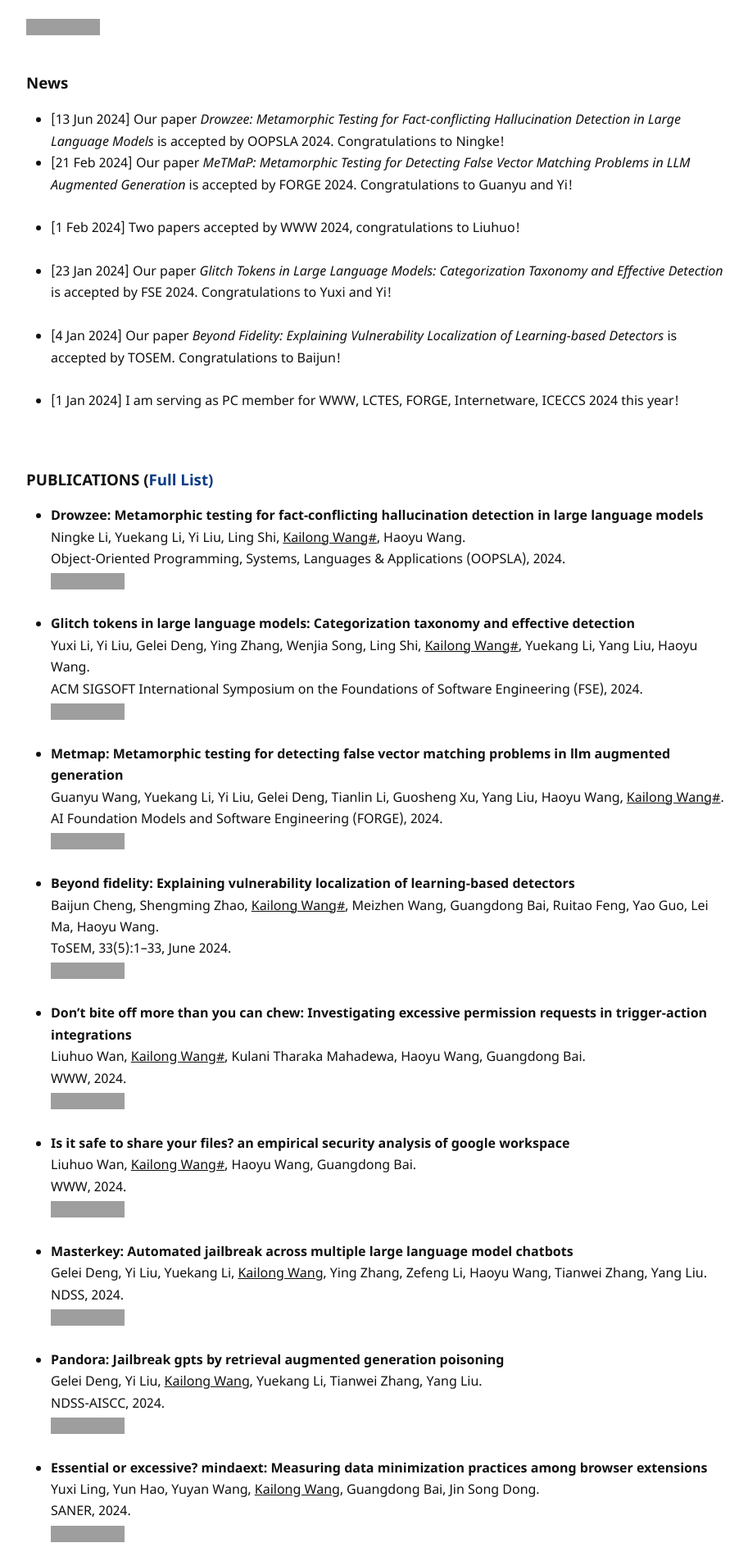
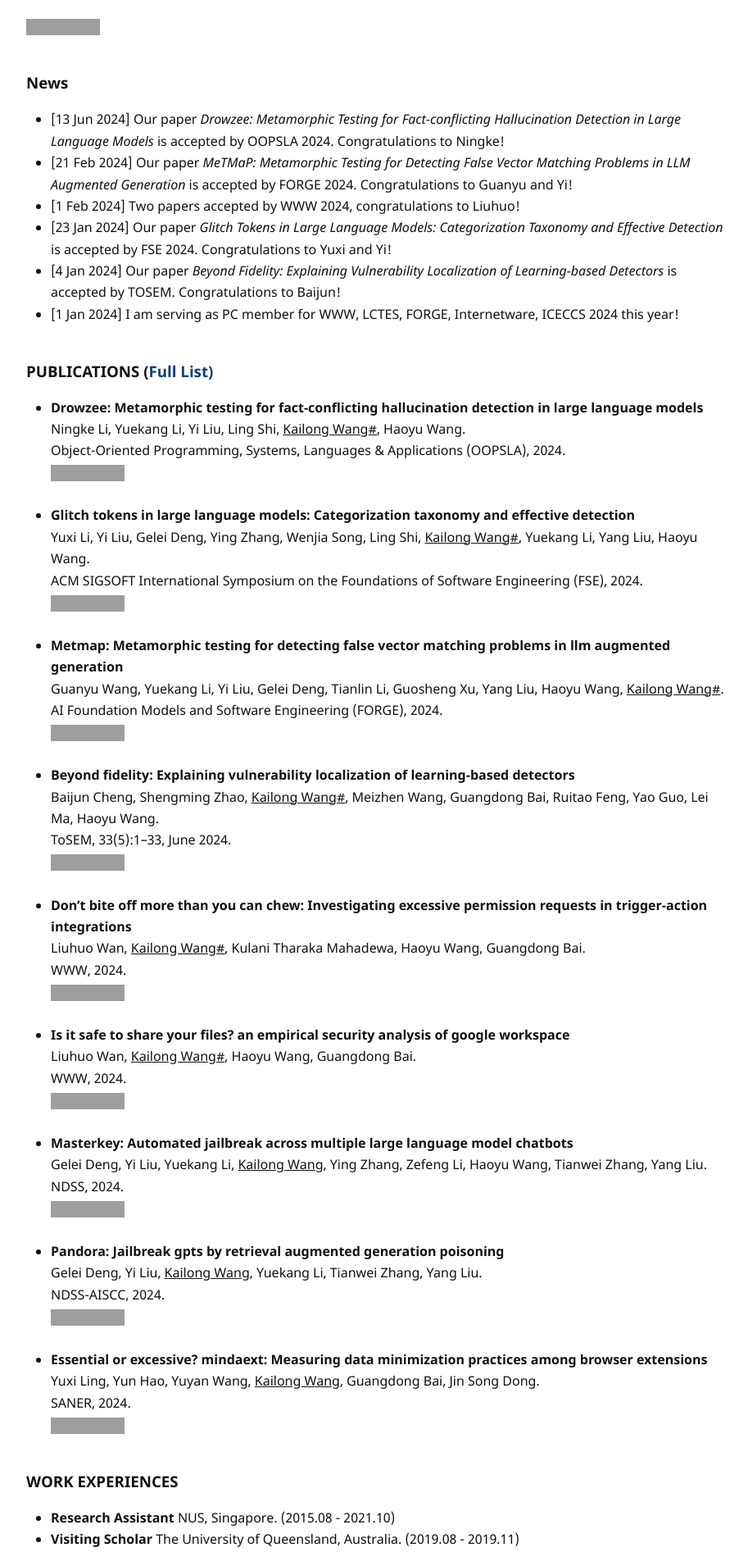
Before and after one commit to izZCrown/izZCrown.github.io, a Jekyll site: the page built from index.html, in a window 1280 px wide. Shown: the part 376-2269 px from the top of the page at 82% size, without its empty margins (178-1091 px from the left). Built offline with Jekyll 4.4.1, drawn with Linux system fonts in a browser that asks for light colours; some web fonts are replaced; grey boxes are pictures that could not be loaded.

Commit message:
Initial commit

```diff
--- a/index.html
+++ b/index.html
@@ -71,11 +71,11 @@ layout: default
       <!-- <a style="color:red;" > [New!] </a> -->
       <!-- <b><a href="assets/papers/InputReflector-Paper.pdf"> Repairing Failure-inducing Inputs with Input Reflection.</a></b> -->
       <li>[13 Jun 2024] Our paper <i>Drowzee: Metamorphic Testing for Fact-conflicting Hallucination Detection in Large Language Models</i> is accepted by OOPSLA 2024. Congratulations to Ningke!</li>
-      <li>[21 Feb 2024] Our paper <i>MeTMaP: Metamorphic Testing for Detecting False Vector Matching Problems in LLM Augmented Generation</i> is accepted by FORGE 2024. Congratulations to Guanyu and Yi!</li> <br/>
-      <li>[1 Feb 2024] Two papers accepted by WWW 2024, congratulations to Liuhuo!</li> <br/>
-      <li>[23 Jan 2024] Our paper <i>Glitch Tokens in Large Language Models: Categorization Taxonomy and Effective Detection</i> is accepted by FSE 2024. Congratulations to Yuxi and Yi!</li> <br/>
-      <li>[4 Jan 2024] Our paper <i>Beyond Fidelity: Explaining Vulnerability Localization of Learning-based Detectors</i> is accepted by TOSEM. Congratulations to Baijun!</li> <br/>
-      <li>[1 Jan 2024] I am serving as PC member for WWW, LCTES, FORGE, Internetware, ICECCS 2024 this year!</li> <br/>
+      <li>[21 Feb 2024] Our paper <i>MeTMaP: Metamorphic Testing for Detecting False Vector Matching Problems in LLM Augmented Generation</i> is accepted by FORGE 2024. Congratulations to Guanyu and Yi!</li>
+      <li>[1 Feb 2024] Two papers accepted by WWW 2024, congratulations to Liuhuo!</li>
+      <li>[23 Jan 2024] Our paper <i>Glitch Tokens in Large Language Models: Categorization Taxonomy and Effective Detection</i> is accepted by FSE 2024. Congratulations to Yuxi and Yi!</li>
+      <li>[4 Jan 2024] Our paper <i>Beyond Fidelity: Explaining Vulnerability Localization of Learning-based Detectors</i> is accepted by TOSEM. Congratulations to Baijun!</li>
+      <li>[1 Jan 2024] I am serving as PC member for WWW, LCTES, FORGE, Internetware, ICECCS 2024 this year!</li>
 
 
 		</ul>
```
